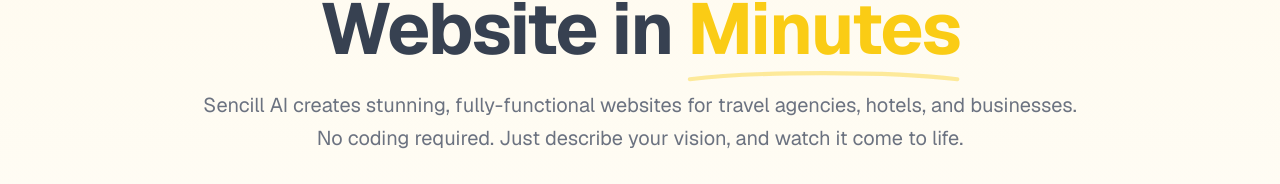
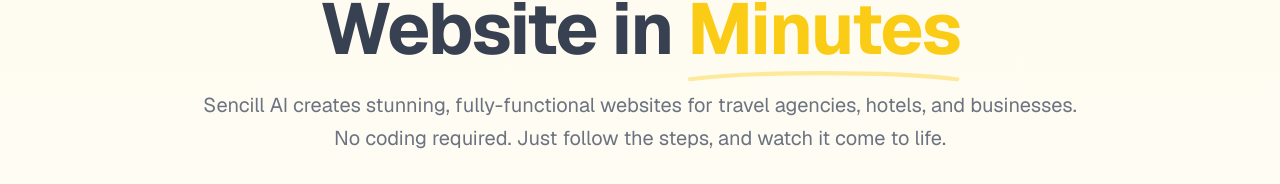
Before and after one commit to bishal-dd/sencill-ai-landing-page, a Next.js app: page / in a window 1280 px wide. Shown: the part 207-391 px from the top of the page. Built offline with nearby package versions, Linux system fonts and the light colour scheme; no server answers.

Commit message:
chnage text

```diff
--- a/components/hero.tsx
+++ b/components/hero.tsx
@@ -31,7 +31,7 @@ export function Hero() {
 
           <p className="mb-8 text-pretty text-lg leading-relaxed text-muted-foreground md:text-xl">
             Sencill AI creates stunning, fully-functional websites for travel agencies, hotels, and
-            businesses. No coding required. Just describe your vision, and watch it come to life.
+            businesses. No coding required. Just follow the steps, and watch it come to life.
           </p>
 
           <div className="flex flex-col items-center justify-center gap-4 sm:flex-row">
--- a/components/statsCard.tsx
+++ b/components/statsCard.tsx
@@ -4,7 +4,7 @@ import { useEffect, useRef } from 'react'
 import { motion, useInView, useMotionValue, useSpring, useTransform } from 'framer-motion'
 
 const STATS_DATA = [
-  { label: 'Websites Generated', value: 185, suffix: '+' },
+  { label: 'Websites Generated', value: 232, suffix: '+' },
   { label: 'Countries Reached', value: 19, suffix: '+' },
 ]
 
```
